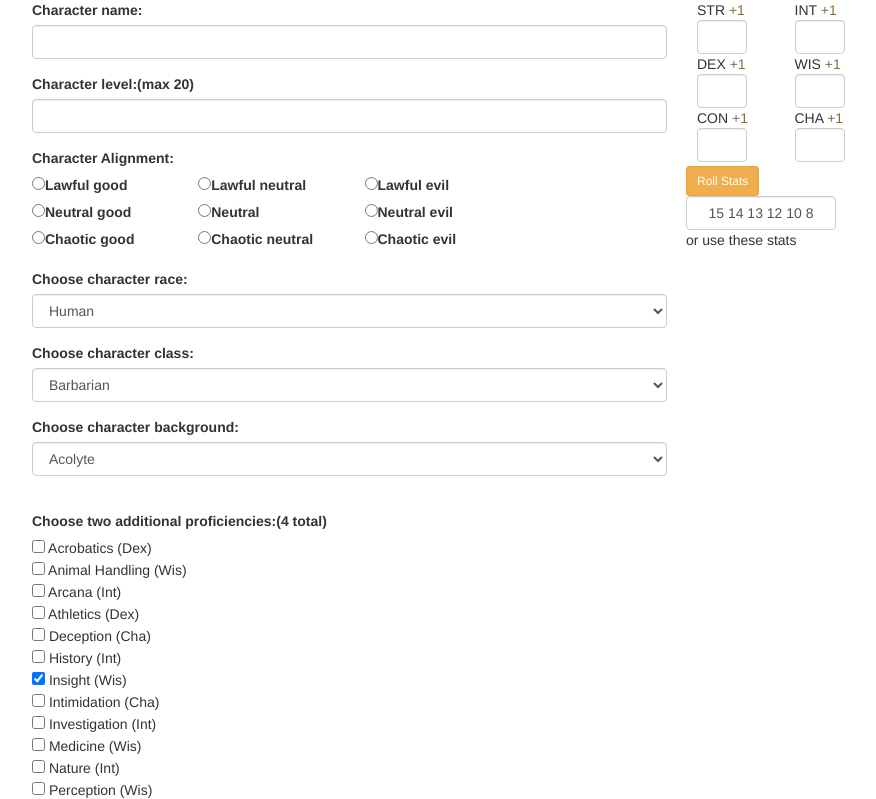
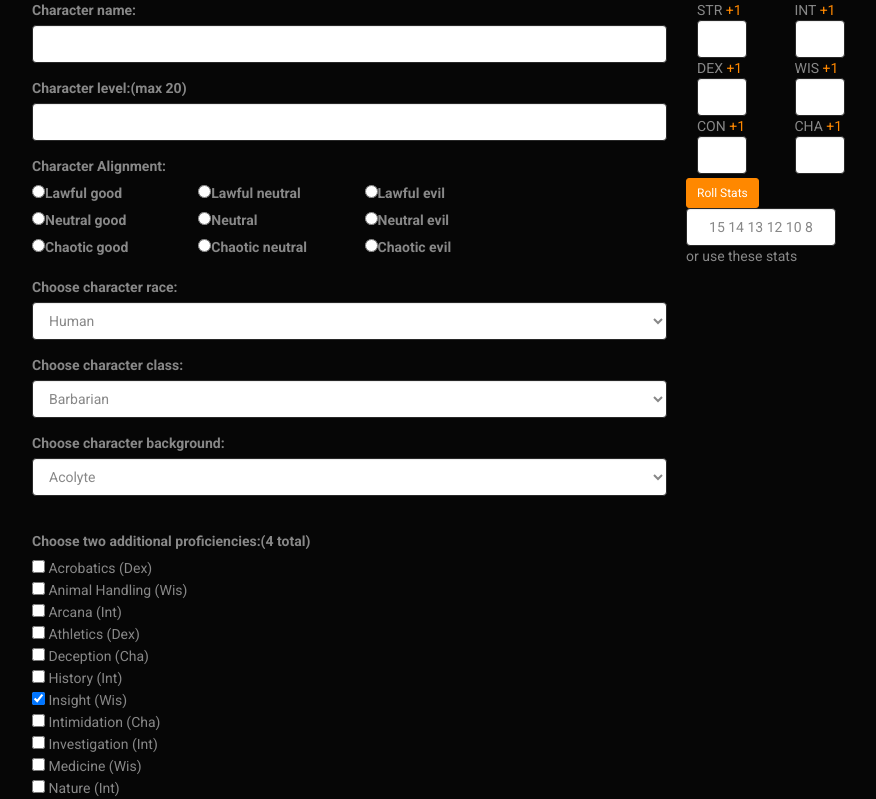
Before and after one commit to SelfArchitect/SelfArchitect.github.io, a website: page public/index.html in a window 1280 px wide. Shown: the top 799 px of the page, without its empty margins (53-929 px from the left). Drawn offline with nearby package versions, Linux system fonts and the light colour scheme.

Commit message:
fixed it

```diff
--- a/public/index.html
+++ b/public/index.html
@@ -4,7 +4,7 @@
 <head>
     <title>Character Sheet</title>
     <link rel="stylesheet" type="text/css" href="bootstrap.min.css">
-    <link rel="stylesheet" type="text/css" href="cyborghaha.css">
+    <link rel="stylesheet" type="text/css" href="cyborg.css">
     <script src="jquery-3.1.1.js" type="text/javascript"></script>
     <script src="bootstrap.js" type="text/javascript"></script>
     <script src="model.js" type="text/javascript"></script>
```
